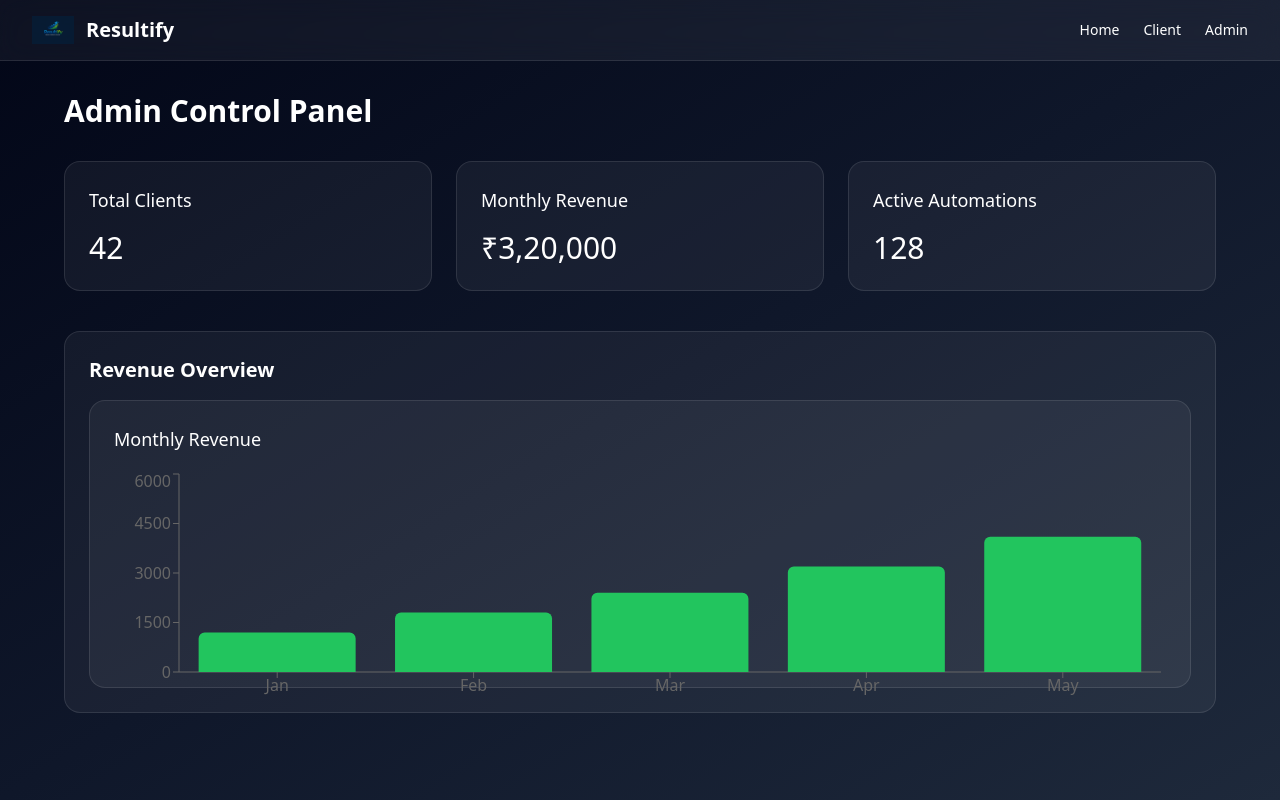
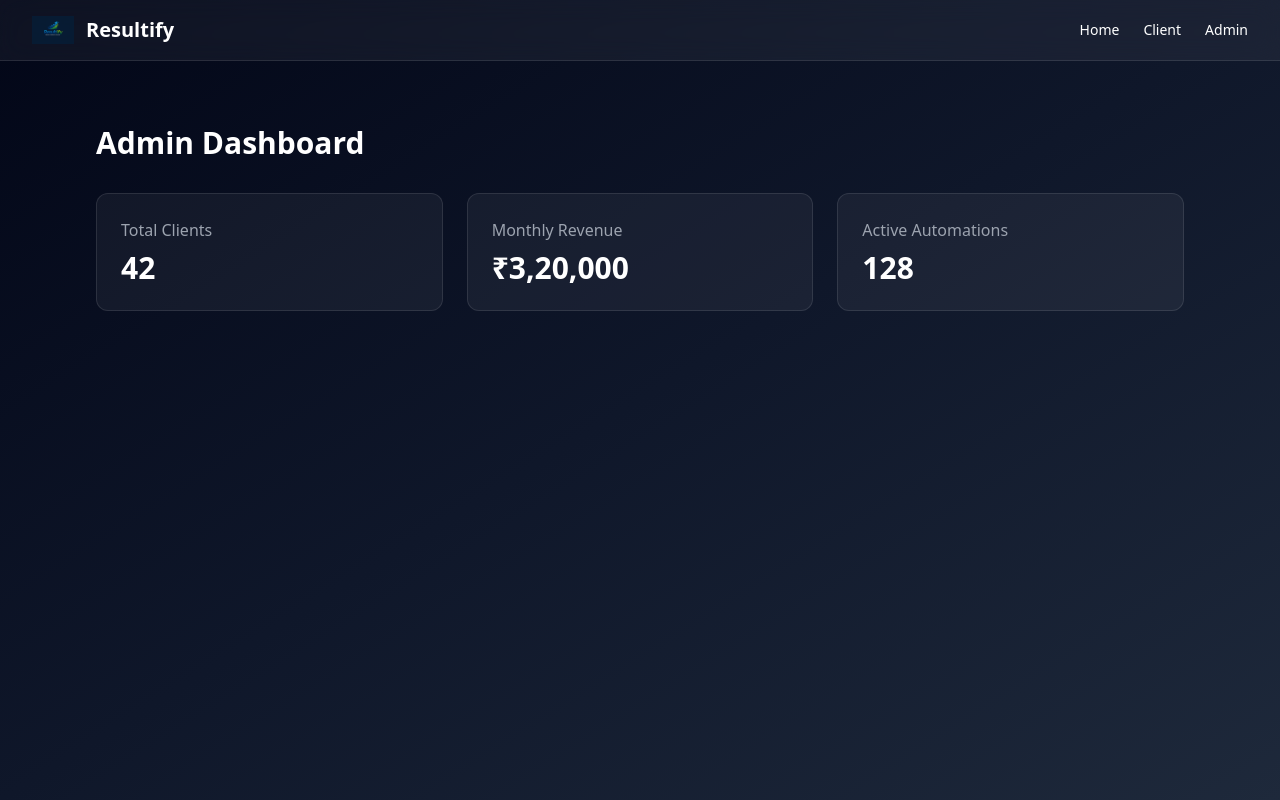
Before and after one commit to chetanshrm83/resultifytechnologies, a Next.js app: page /admin in a window 1280 px wide. Built offline with nearby package versions, Linux system fonts and the light colour scheme.

Commit message:
Update page.tsx

```diff
--- a/app/admin/page.tsx
+++ b/app/admin/page.tsx
@@ -1,37 +1,23 @@
-"use client";
-
-import RevenueChart from "../../components/RevenueChart";
-
 export default function AdminPage() {
   return (
-    <div className="max-w-6xl mx-auto">
-      <h1 className="text-3xl font-semibold mb-8">
-        Admin Control Panel
-      </h1>
+    <main className="max-w-6xl mx-auto p-8">
+      <h1 className="text-3xl font-bold mb-8">Admin Dashboard</h1>
 
-      <div className="grid grid-cols-1 md:grid-cols-3 gap-6">
-        <div className="rounded-2xl p-6 bg-white/5 border border-white/10">
-          <h3 className="text-lg font-medium">Total Clients</h3>
-          <p className="text-3xl mt-4">42</p>
-        </div>
-
-        <div className="rounded-2xl p-6 bg-white/5 border border-white/10">
-          <h3 className="text-lg font-medium">Monthly Revenue</h3>
-          <p className="text-3xl mt-4">₹3,20,000</p>
-        </div>
-
-        <div className="rounded-2xl p-6 bg-white/5 border border-white/10">
-          <h3 className="text-lg font-medium">Active Automations</h3>
-          <p className="text-3xl mt-4">128</p>
-        </div>
+      <div className="grid md:grid-cols-3 gap-6">
+        {[
+          { label: "Total Clients", value: "42" },
+          { label: "Monthly Revenue", value: "₹3,20,000" },
+          { label: "Active Automations", value: "128" },
+        ].map((item) => (
+          <div
+            key={item.label}
+            className="rounded-xl p-6 bg-white/5 border border-white/10"
+          >
+            <p className="text-gray-400">{item.label}</p>
+            <p className="text-3xl font-bold mt-2">{item.value}</p>
+          </div>
+        ))}
       </div>
-
-      <div className="mt-10 rounded-2xl p-6 bg-white/5 border border-white/10">
-        <h2 className="text-xl font-semibold mb-4">
-          Revenue Overview
-        </h2>
-        <RevenueChart />
-      </div>
-    </div>
+    </main>
   );
 }
```
